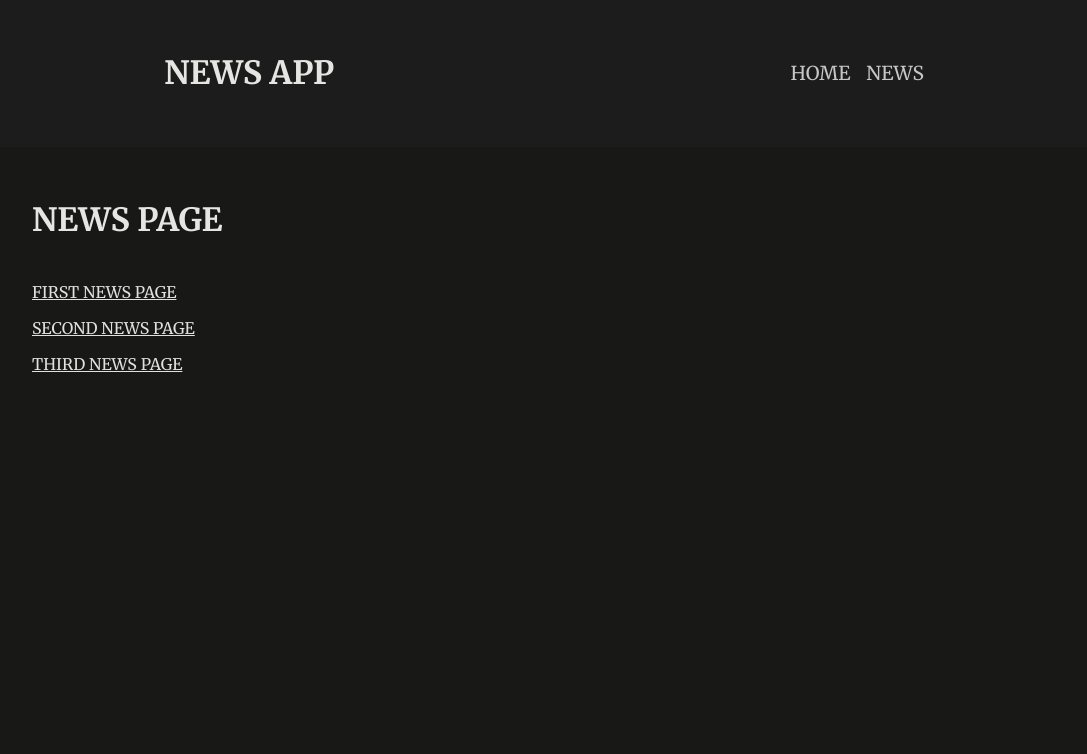
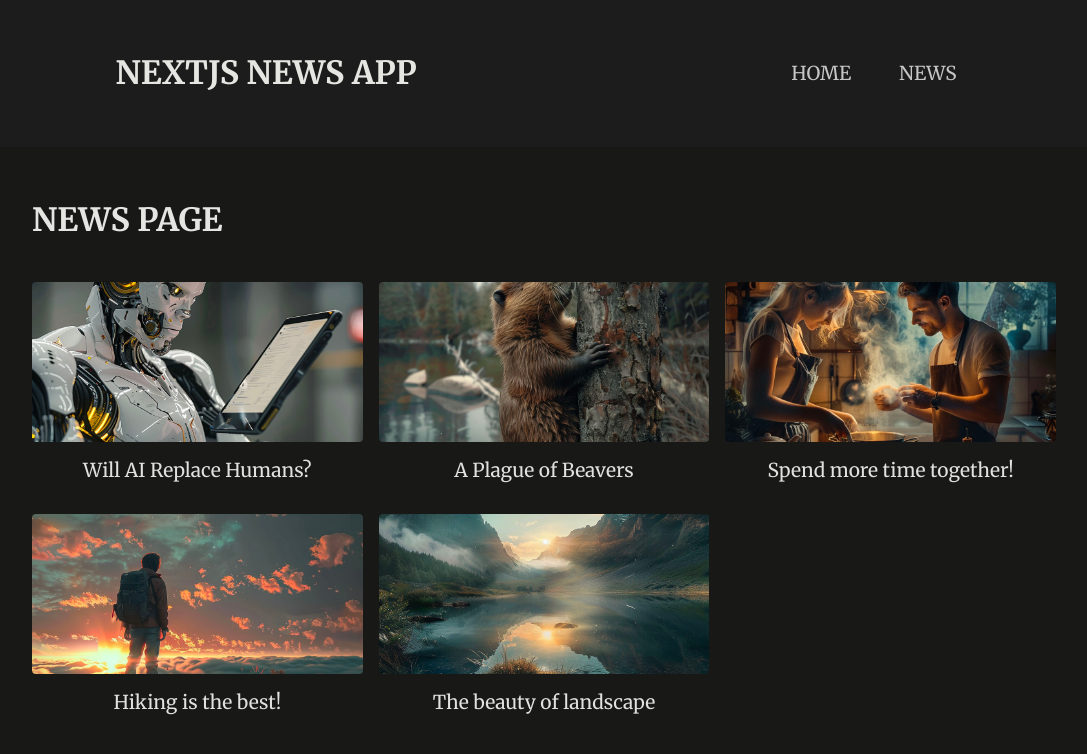
Before and after one commit to daniel-avzaradel/next-js14-full-course, a Next.js app in the folder 01-starting-project/: page /news in a window 1280 px wide. Shown: the top 754 px of the page, without its empty margins (96-1183 px from the left). Built offline with nearby package versions, Linux system fonts and the light colour scheme.

Commit message:
adding not found pages

```diff
--- a/01-starting-project/app/components/main-header/main-header.jsx
+++ b/01-starting-project/app/components/main-header/main-header.jsx
@@ -6,7 +6,7 @@
 const MainHeaderComponent = () => {
   return (
     <header className={classes.header}>
-      <h1>NEWS APP</h1>
+      <h1>NEXTJS NEWS APP</h1>
       <nav>
         <ul>
           <li>
--- a/01-starting-project/app/components/main-header/main-header.module.css
+++ b/01-starting-project/app/components/main-header/main-header.module.css
@@ -17,9 +17,12 @@
   font-size: larger;
   transition: 0.1s ease-in-out;
   opacity: 0.8;
+  padding: 1rem;
+  border-radius: 6px;
 }
 
 .header nav ul li a:hover {
   opacity: 1;
-  filter: drop-shadow(0px 1px 6px rgba(0, 255, 255, 0.623));
+  background-color: #f1f1f1;
+  color: #191919;
 }
--- a/01-starting-project/app/globals.css
+++ b/01-starting-project/app/globals.css
@@ -105,14 +105,15 @@
 .news-list {
   display: grid;
   gap: 1rem;
-  grid-template-columns: repeat(auto-fill, minmax(15rem, 1fr));
+  grid-template-columns: repeat(auto-fill, minmax(20rem, 1fr));
+  grid-auto-columns: auto;
 }
 
 .news-list a {
   display: flex;
   flex-direction: column;
   align-items: center;
-  gap: 1.5rem;
+  gap: 1rem;
   color: #e5e5e1;
   text-decoration: none;
   border-radius: 4px;
@@ -122,7 +123,7 @@
 
 .news-list a img {
   width: 100%;
-  height: 14rem;
+  height: 20dvh;
   object-fit: cover;
   border-radius: 4px;
 }
@@ -141,6 +142,13 @@
   display: flex;
   justify-content: center;
   align-items: center;
+}
+
+.news-article {
+  padding: 5rem 10dvw;
+  user-select: none;
+  background-color: #b0b0a6;
+  color: #2d2d2b;
 }
 
 .news-article img {
@@ -191,5 +199,23 @@
 
 .error {
   text-align: center;
-  margin-top: 3rem;
+  padding: 5dvw;
 }
+
+.error h1 {
+  font-size: 15dvw;
+  background: -webkit-linear-gradient(90deg, #ff9372e3, #772c19);
+  -webkit-background-clip: text;
+  -webkit-text-fill-color: transparent;
+  font-family:'Franklin Gothic Medium', 'Arial Narrow', Arial, sans-serif;
+  margin: 0;
+}
+
+.error h2 {
+  font-size: 4dvw;
+  margin: 0;
+}
+
+.error p {
+  font-size: larger;
+}
--- a/01-starting-project/app/news/page.jsx
+++ b/01-starting-project/app/news/page.jsx
@@ -1,26 +1,32 @@
-import Link from 'next/link'
-import React from 'react'
+import Link from "next/link";
+import React from "react";
 
-import classes from './page.module.css'
+import classes from "./page.module.css";
+import { DUMMY_NEWS } from "@/dummy-news";
+import Image from "next/image";
 
 const NewsPage = () => {
   return (
     <main className={classes.main}>
       <h1>NEWS PAGE</h1>
       <br />
-      <ul>
-        <li>
-          <Link href={'/news/first'}>FIRST NEWS PAGE</Link>
-        </li>
-        <li>
-          <Link href={'/news/second'}>SECOND NEWS PAGE</Link>
-        </li>
-        <li>
-          <Link href={'/news/third'}>THIRD NEWS PAGE</Link>
-        </li>
+      <ul className="news-list">
+        {DUMMY_NEWS.map((newsItem) => {
+          return (
+            <li key={newsItem.id}>
+              <Link href={`/news/${newsItem.slug}`}>
+                <img
+                  src={`/images/news/${newsItem.image}`}
+                  alt={newsItem.title}
+                />
+                <span>{newsItem.title}</span>
+              </Link>
+            </li>
+          );
+        })}
       </ul>
     </main>
-  )
-}
+  );
+};
 
-export default NewsPage
+export default NewsPage;
--- a/01-starting-project/app/news/page.module.css
+++ b/01-starting-project/app/news/page.module.css
@@ -10,12 +10,6 @@
   gap: 10px;
 }
 
-.main ul {
-  display: flex;
-  flex-direction: column;
-  gap: 1rem;
-}
-
 .main ul li a, .main div a {
   color: #e1e1e1;
 }
--- /dev/null
+++ b/01-starting-project/dummy-news.js
@@ -0,0 +1,43 @@
+export const DUMMY_NEWS = [
+  {
+    id: 'n1',
+    slug: 'will-ai-replace-humans',
+    title: 'Will AI Replace Humans?',
+    image: 'ai-robot.jpg',
+    date: '2021-07-01',
+    content:
+      'Since late 2022 AI is on the rise and therefore many people worry whether AI will replace humans. The answer is not that simple. AI is a tool that can be used to automate tasks, but it can also be used to augment human capabilities. The future is not set in stone, but it is clear that AI will play a big role in the future. The question is how we will use it.',
+  },
+  {
+    id: 'n2',
+    slug: 'beaver-plague',
+    title: 'A Plague of Beavers',
+    image: 'beaver.jpg',
+    date: '2022-05-01',
+    content: 'Beavers are taking over the world. They are building dams everywhere and flooding entire cities. What can we do to stop them?',
+  },
+  {
+    id: 'n3',
+    slug: 'couple-cooking',
+    title: 'Spend more time together!',
+    image: 'couple-cooking.jpg',
+    date: '2024-03-01',
+    content: 'Cooking together is a great way to spend more time with your partner. It is fun and you get to eat something delicious afterwards. What are you waiting for? Get cooking!',
+  },
+  {
+    id: 'n4',
+    slug: 'hiking',
+    title: 'Hiking is the best!',
+    image: 'hiking.jpg',
+    date: '2024-01-01',
+    content: 'Hiking is a great way to get some exercise and enjoy the great outdoors. It is also a great way to clear your mind and reduce stress. So what are you waiting for? Get out there and start hiking!',
+  },
+  {
+    id: 'n5',
+    slug: 'landscape',
+    title: 'The beauty of landscape',
+    image: 'landscape.jpg',
+    date: '2022-07-01',
+    content: 'Landscape photography is a great way to capture the beauty of nature. It is also a great way to get outside and enjoy the great outdoors. So what are you waiting for? Get out there and start taking some pictures!',
+  },
+];
```
Also changed, not shown: 01-starting-project/app/news/[id]/not-found.jsx (added, +12 -0 lines), 01-starting-project/app/news/[id]/page.jsx (+18 -8 lines), 01-starting-project/app/not-found.jsx (added, +13 -0 lines).
